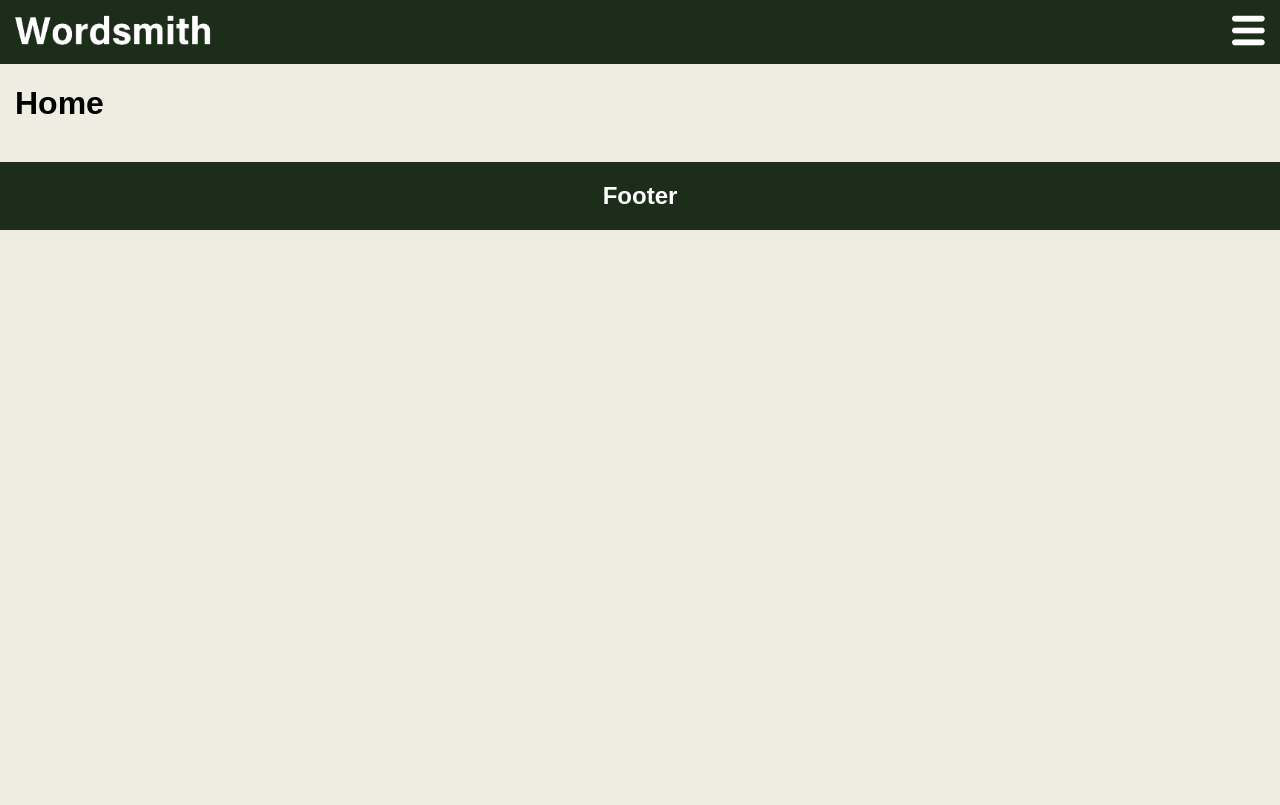
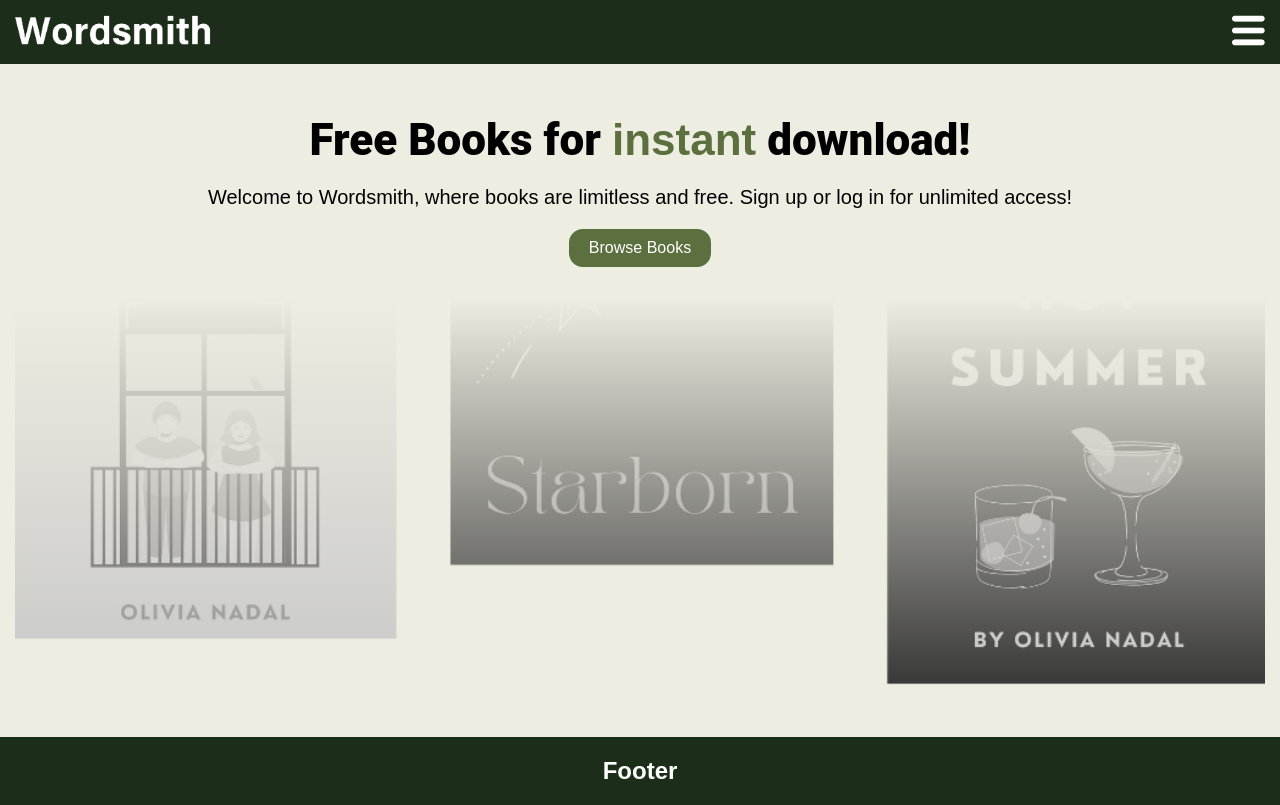
Before and after one commit to elincorovic/Wordsmith-Client, a Nuxt app: page / in a window 1280 px wide. Built offline with nearby package versions, Linux system fonts and the light colour scheme; no server answers.

Commit message:
home panel setup

```diff
--- a/components/Filter.vue
+++ b/components/Filter.vue
@@ -147,6 +147,13 @@ async function sort(sortBy: string) {
 
     await router.push(newRoute)
     router.go(0)
+}
+
+function reset() {
+    selectedCategories.value = new Array()
+    selectedRatings.value = new Array()
+    selectedFromYear.value = null
+    selectedToYear.value = null
 }
 </script>
 
@@ -312,7 +319,7 @@ async function sort(sortBy: string) {
                 <ButtonPrimary :full-width="true" @click="filter"
                     >Apply</ButtonPrimary
                 >
-                <ButtonSecondary :full-width="true">Reset</ButtonSecondary>
+                <ButtonSecondary :full-width="true" @click="reset">Reset</ButtonSecondary>
             </div>
         </div>
         <div v-if="showSort" id="sort">
--- a/components/button/Primary.vue
+++ b/components/button/Primary.vue
@@ -1,9 +1,9 @@
 <script setup>
-defineProps(['full-width'])
+defineProps(['fullWidth'])
 </script>
 
 <template>
-    <button :class="{ 'full-width': ['full-width'] }"><slot /></button>
+    <button :class="{ 'full-width': fullWidth }"><slot /></button>
 </template>
 
 <style lang="scss" scoped>
--- a/components/button/Secondary.vue
+++ b/components/button/Secondary.vue
@@ -1,9 +1,9 @@
 <script setup>
-defineProps(['full-width'])
+defineProps(['fullWidth'])
 </script>
 
 <template>
-    <button :class="{ 'full-width': ['full-width'] }"><slot /></button>
+    <button :class="{ 'full-width': fullWidth }"><slot /></button>
 </template>
 
 <style lang="scss" scoped>
--- a/pages/index.vue
+++ b/pages/index.vue
@@ -12,7 +12,10 @@ const { data: books } = await useAsyncData<Book[]>('books', () =>
 
 <template>
     <div>
-        <h1>Home</h1>
+        <h1 id="title">Free Books for <span class="primary">instant</span> download!</h1>
+        <p id="welcome-text">Welcome to Wordsmith, where books are limitless and free. Sign up or log in for unlimited access!</p>
+        <a href="/browse" id="browse-link"><ButtonPrimary :full-width="false">Browse Books</ButtonPrimary></a>
+        <div id="bookpanel"></div>
         <BookPreviewDisplay
             v-if="books"
             :books="books"
@@ -21,3 +24,32 @@ const { data: books } = await useAsyncData<Book[]>('books', () =>
         />
     </div>
 </template>
+
+<style scoped lang="scss">
+#title {
+    margin: 50px auto 0px auto;
+    width: 80vw;
+    text-align: center;
+    font-size: 44px;
+    font-weight: 900;
+    font-family: Roboto, sans-serif;
+}
+
+#welcome-text {
+    font-size: 20px;
+    text-align: center;
+}
+
+#browse-link {
+    width: fit-content;
+    display: block;
+    margin: 0 auto 30px auto;
+}
+
+#bookpanel {
+    height: 50vh;
+    background: linear-gradient(to top, rgb(238, 237, 226, 0), $background), url('~/assets/imgs/bookpanel-mobile.png') no-repeat;
+    background-position: bottom;
+    background-size: cover;
+}
+</style>
```
Also changed, not shown: assets/imgs/bookpanel-mobile.png (added).
